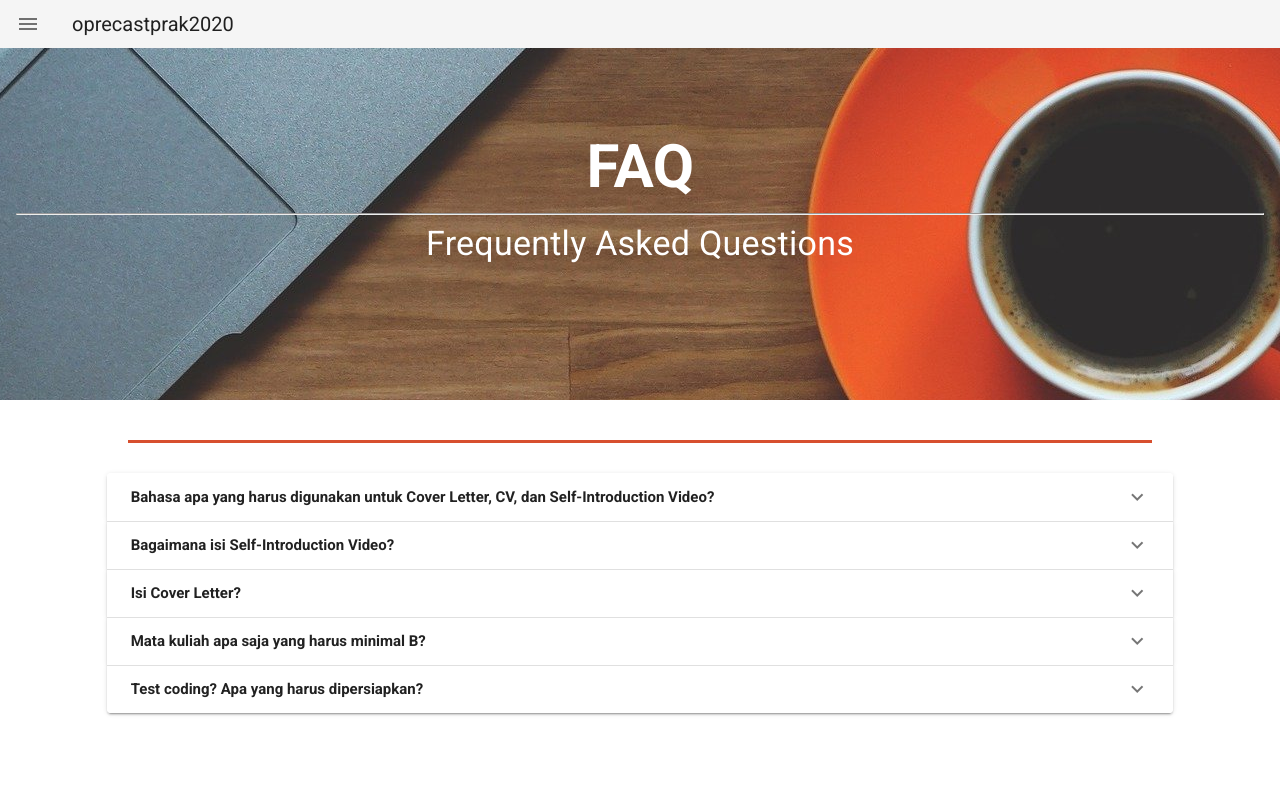
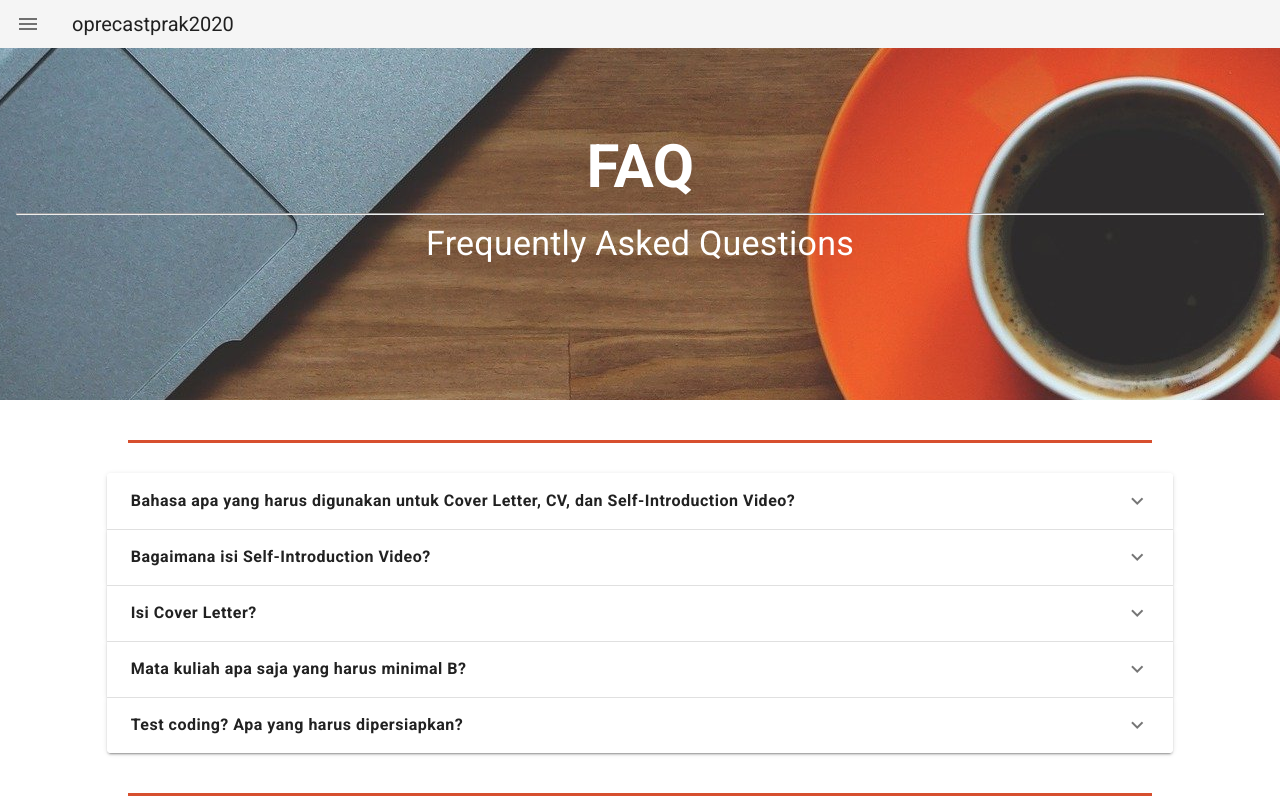
Before and after one commit to okka-riswana/oprecastprak2020, a Nuxt app: page /faq in a window 1280 px wide. Shown: the top 800 px of the page. Built offline with nearby package versions, Linux system fonts and the light colour scheme.

Commit message:
update gallery faq default page

```diff
--- a/components/Gallery.vue
+++ b/components/Gallery.vue
@@ -1,7 +1,7 @@
 <template>
   <v-sheet
     class="mx-auto"
-    style="background-color: white;"
+    style="background-color: #fafafa;"
   >
     <v-slide-group
       v-model="item"
--- a/layouts/default.vue
+++ b/layouts/default.vue
@@ -81,16 +81,16 @@ export default {
       items: [
         {
           icon: 'mdi-home',
-          title: 'Welcome',
+          title: 'Home',
           to: '/'
         },
         {
-          icon: 'mdi-chart-bubble',
+          icon: 'mdi-rhombus-split',
           title: 'Requirements',
           to: '/requirements'
         },
         {
-          icon: 'mdi-lamp',
+          icon: 'mdi-poll-box',
           title: 'FAQ',
           to: 'faq'
         }
--- a/pages/faq.vue
+++ b/pages/faq.vue
@@ -17,21 +17,23 @@
       xs10
       sm10
       md10
-      class="mt-5 mb-12"
+      class="mt-5"
     >
       <v-expansion-panels>
         <v-expansion-panel
           v-for="faq in faqs"
         >
-          <v-expansion-panel-header>
-            <b>{{ faq.q }}</b>
+          <v-expansion-panel-header class="body-1 font-weight-bold">
+            {{ faq.q }}
           </v-expansion-panel-header>
-          <v-expansion-panel-content>
+          <v-expansion-panel-content class="body-1">
             <b>Answer : </b>{{ faq.a }}
           </v-expansion-panel-content>
         </v-expansion-panel>
       </v-expansion-panels>
     </v-flex>
+    <div class="line2">
+    </div>
     <v-flex
       xs10
       sm10
```
